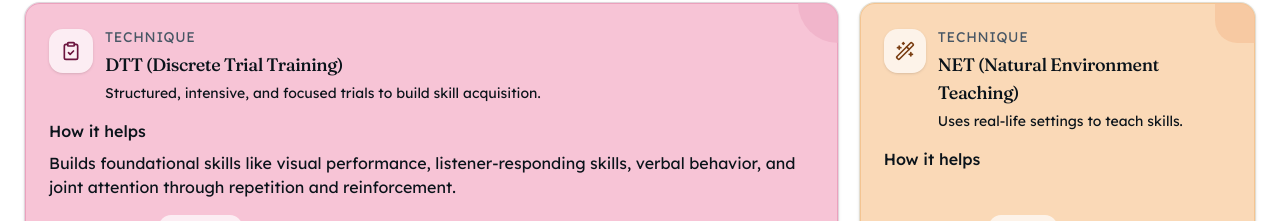
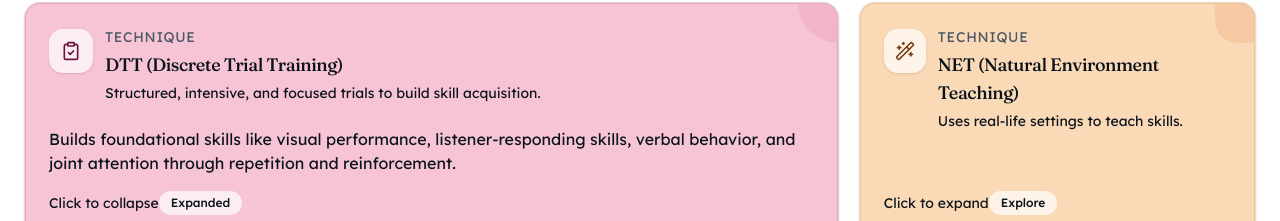
Before and after one commit to aryangulati2k3/pathlight-frontend, a Next.js app: page /aba-techniques in a window 1280 px wide. Shown: the part 548-769 px from the top of the page. Built offline with nearby package versions, Linux system fonts and the light colour scheme.

Commit message:
Fixed duplicated bento techniques text

```diff
--- a/src/components/blocks/bento-techniques.tsx
+++ b/src/components/blocks/bento-techniques.tsx
@@ -191,7 +191,6 @@ function CreativeCard({
       </div>
 
       <div className="mt-4 flex-1">
-        <p className="text-label text-foreground">How it helps</p>
         {isActive ? (
           <p className="mt-2 text-body-sm text-foreground/80">{item.helps}</p>
         ) : (
```
